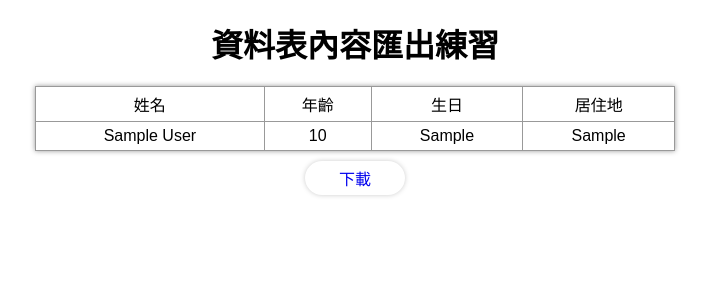
After one commit to wdaweb/phpfile-Ting3066, a PHP site: page /text-export.php in a window 1280 px wide. The commit adds this page. Shown: the top 300 px of the page, without its empty margins (285-994 px from the left). Run offline with PHP 8.4, Linux system fonts and the light colour scheme; tables that the repository leaves empty or names only in its code hold one stand-in row (values such as "Sample post").

Commit message:
匯出資料表練習，完成前置作業，在畫面上顯示要匯出的資料表內容

```diff
--- a/base.php
+++ b/base.php
@@ -134,7 +134,7 @@ function all($table,...$arg){
 
 
     }
-    echo $sql."<br>";
+    // echo $sql."<br>";
 
     return $pdo->query($sql)->fetchALL();
   }
--- a/index.php
+++ b/index.php
@@ -6,11 +6,13 @@
     <meta http-equiv="X-UA-Compatible" content="ie=edge">
     <title>PHP的檔案處理</title>
     <link rel="stylesheet" href="style.css">
+
 </head>
 <body>
 <a href="upload.php"><div class="types">表單檔案上傳</div></a>
 <a href="manage.php"><div class="types">檔案管理</div></a>
 <a href="text-import.php"><div class="types">文字檔案處理</div></a>
+<a href="text-export.php"><div class="types">資料表匯出</div></a>
 <a href="image.php"><div class="types">圖形處理</div></a>
 </body>
 </html>
--- /dev/null
+++ b/text-export.php
@@ -0,0 +1,86 @@
+<?php
+/****
+ * 1.建立資料庫及資料表
+ * 2.建立上傳檔案機制
+ * 3.取得檔案資源
+ * 4.取得檔案內容
+ * 5.建立SQL語法
+ * 6.寫入資料庫
+ * 7.結束檔案
+ */
+include_once "base.php";
+
+if(!empty($_GET['do']) && $_GET['do']=='download'){
+    $rows=all("students");
+    foreach($rows as $row){
+        $line=implode(',',[$row['id'],$row['name'],$row['age'],$row['birthday'],$row['addr']]);
+        echo $line."<br>";
+    }
+}
+
+?>
+<!DOCTYPE html>
+<html lang="en">
+<head>
+    <meta charset="UTF-8">
+    <meta name="viewport" content="width=device-width, initial-scale=1.0">
+    <meta http-equiv="X-UA-Compatible" content="ie=edge">
+    <title>資料表內容匯出</title>
+    <link rel="stylesheet" href="style.css">
+    <style>
+        table{
+            width: 50%;
+            border-collapse: collapse;
+            text-align: center;
+            box-shadow:0 0 5px #999;
+            margin: auto
+        }
+        table td{
+            padding: 5px 10px;
+            border:1px solid #999;
+        }
+        .download{
+            display: block;
+            width:100px;
+            padding:5px 10px;
+            border-radius:20px;
+            box-shadow:0 0 5px #ccc;
+            margin:10px auto;
+            text-align:center;
+        }
+    </style>
+</head>
+<body>
+<h1 class="header">資料表內容匯出練習</h1>
+<!----讀出匯入完成的資料----->
+<?php
+
+$rows=all('students');
+
+
+?>
+<table>
+    <tr>
+        <td>姓名</td>
+        <td>年齡</td>
+        <td>生日</td>
+        <td>居住地</td>
+    </tr>
+    <?php
+    foreach($rows as $row){
+
+    ?>
+    <tr>
+        <td><?=$row['name'];?></td>
+        <td><?=$row['age'];?></td>
+        <td><?=$row['birthday'];?></td>
+        <td><?=$row['addr'];?></td>
+    </tr>
+    <?php
+    }
+
+    ?>
+</table>
+<a href="?do=download" class="download">下載</a>
+</body>
+</html>
--- a/text-import.php
+++ b/text-import.php
@@ -38,6 +38,7 @@ if(!empty($_FILES['txt']['tmp_name'])){
         $num++;
 
     }
+    fclose($file);
 
 }
 ?>
```
